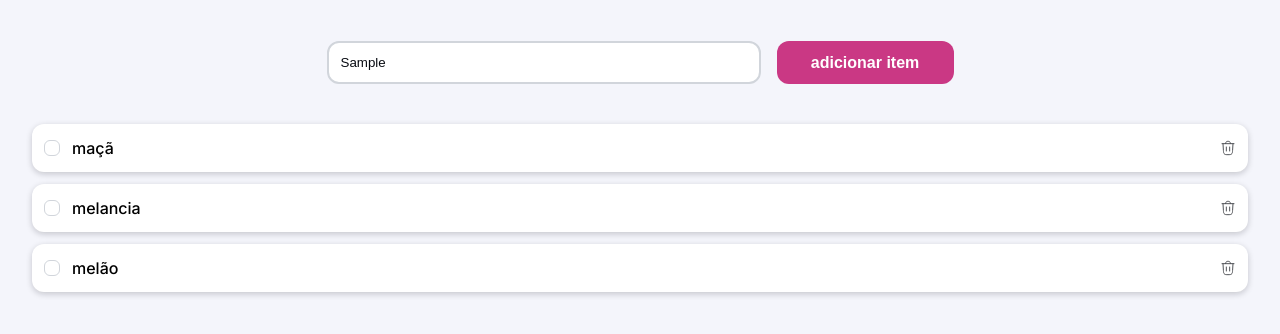
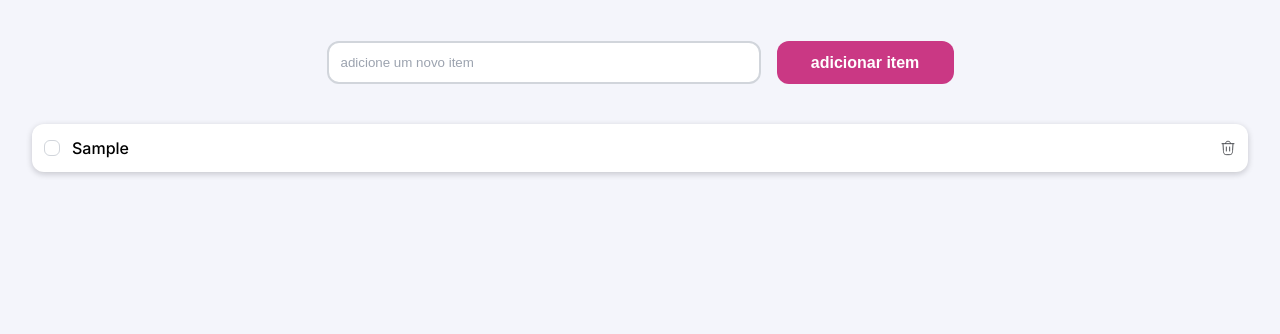
Before and after one commit to Bryan1TA/quicly-list-02mc, a plain HTML site: page index.html in a window 1280 px wide. Both pictures are taken after typing "Sample" into the empty fields and a click on the button "adicionar item". Shown: the part 202-536 px from the top of the page. Drawn offline with nearby package versions, Linux system fonts and the light colour scheme.

Commit message:
criação da função show list

```diff
--- a/index.html
+++ b/index.html
@@ -40,43 +40,7 @@
 </button>
 </section>
 
-<sectio class="list">
-    <div class="item">
-        <div>
-            <input type="checkbox" name="list" id="item-1">
-            <div class="custom-checkbox">
-                <img src="./assets-20250601T143517Z-1-001/assets/checked.svg" alt="checked">
-            </div>
-            <label for="item-1">maçã</label>
-        </div>
-        <button>
-            <img src="./assets-20250601T143517Z-1-001/assets/trash-icon.svg" alt="trash-icon">
-        </button>
-    </div>
-    <div class="item">
-        <div>
-            <input type="checkbox" name="list" id="melancia">
-            <div class="custom-checkbox">
-                <img src="./assets-20250601T143517Z-1-001/assets/checked.svg" alt="checked">
-            </div>
-            <label for="item-2">melancia</label>
-        </div>
-        <button>
-            <img src="./assets-20250601T143517Z-1-001/assets/trash-icon.svg" alt="trash-icon">
-        </button>
-    </div>
-    <div class="item">
-        <div>
-            <input type="checkbox" name="list" id="item-3">
-            <div class="custom-checkbox">
-                 </div>
-            <label for="item-3">melão</label>
-        </div>
-        <button>
-            <img src="./assets-20250601T143517Z-1-001/assets/trash-icon.svg" alt="trash-icon">
-        </button>
-    </div>
-</sectio>
+<section class="list"></section>
 <div class="warning hide-warning">
     <div>
         <i class="ph ph-warning-circle ph-fill"></i>
--- a/main.js
+++ b/main.js
@@ -3,6 +3,40 @@ const items = []
 function addItem() {
     const itemName = document.querySelector("#item").value
 
-    console.log(itemName)
+   const item = {
+      name: itemName,
+      chcked: false
+   }
+
+   items.push(item)
+
+   document.querySelector("#item").value = ""
+
+
+    showItemsList()
+}
+
+function showItemsList() {
+    const sectionList = document.querySelector(".list")
+    sectionList.textContent = ""
+
+    items.map((item, index) => {
+        sectionList.innerHTML += `
+         <div class="item">
+        <div>
+            <input type="checkbox" name="list" id="item-${index}">
+            <div class="custom-checkbox">
+                <img src="./assets-20250601T143517Z-1-001/assets/checked.svg" alt="checked">
+            </div>
+            <label for="item-${index}">${item.name}</label>
+        </div>
+
+        <button>
+            <img src="./assets-20250601T143517Z-1-001/assets/trash-icon.svg" alt="trash-icon">
+        </button>
+    </div>`
+
+
+    })
 
 }
```
